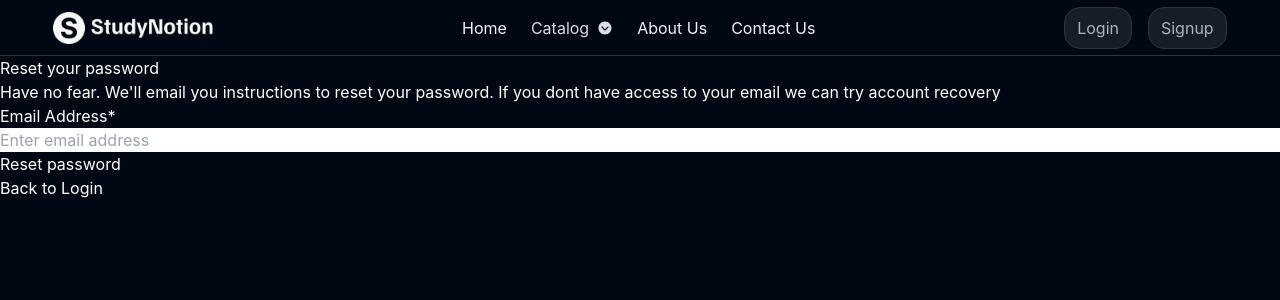
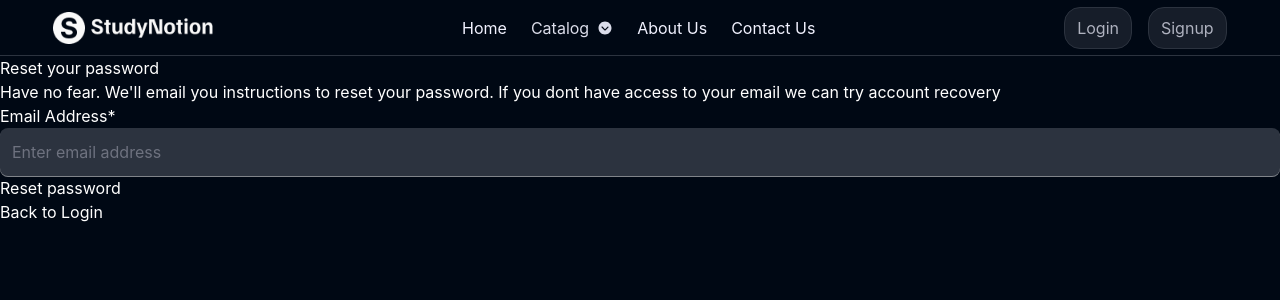
Before and after one commit to zakizaidi55/EdTech, a React (Create React App) app in the folder EdTech/STUDYNOTION/: page /forgot-password in a window 1280 px wide. Shown: the top 300 px of the page. Built offline with nearby package versions, Linux system fonts and the light colour scheme; no server answers.

Commit message:
add route and CSS file

```diff
--- a/EdTech/STUDYNOTION/src/App.css
+++ b/EdTech/STUDYNOTION/src/App.css
@@ -44,3 +44,10 @@ html, body {
   .homepage_bg{
     background:url("../src//assets/Images/bghome.svg");
   }
+
+  .lable-style {
+    @apply text-[14px] text-richblack-5;
+  }
+  .form-style {
+    @apply rounded-lg bg-richblack-700 p-3 text-[16px] leading-[24px] text-richblack-5 shadow-[0_1px_0_0] shadow-white/50 placeholder:text-richblack-400 focus:outline-none;
+  }
--- a/EdTech/STUDYNOTION/src/App.js
+++ b/EdTech/STUDYNOTION/src/App.js
@@ -14,9 +14,11 @@ import PrivateRoute from "./components/core/Auth/PrivateRoute";
 import Dashboard from "./pages/Dashboard";
 import Error from "./pages/Error";
 import EnrolledCourses from "./components/core/Dashboard/EnrolledCourses";
+import Settings from "./components/core/Dashboard/Settings/index";
 import Cart from "./components/core/Dashboard/Cart";
 import {ACCOUNT_TYPE} from "./utils/constants";
 import { useSelector } from "react-redux";
+import Contact from "./pages/Contact";
 
 
 function App() {
@@ -78,6 +80,8 @@ function App() {
            }
          />
 
+        <Route path="/contact" element={<Contact/>} />
+
            <Route
             element ={
               <PrivateRoute>
@@ -85,7 +89,9 @@ function App() {
               </PrivateRoute>
             }
             >
+
               <Route path="dashboard/my-profile" element={<MyProfile />} />
+              <Route path="/dashboard/settings" element={<Settings/>}/>
 
               {
                 user?.accountType === ACCOUNT_TYPE.STUDENT && (
```
